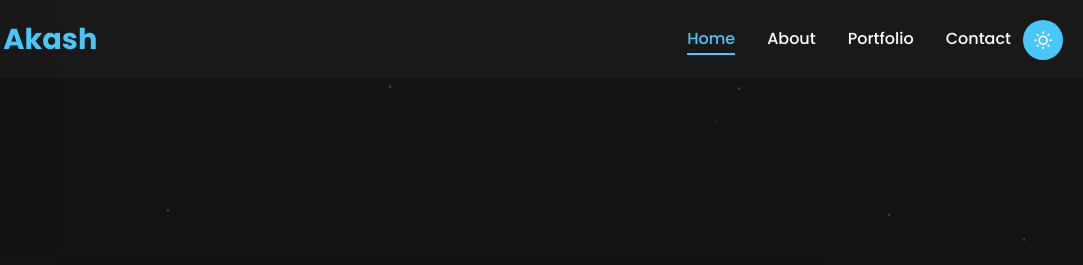
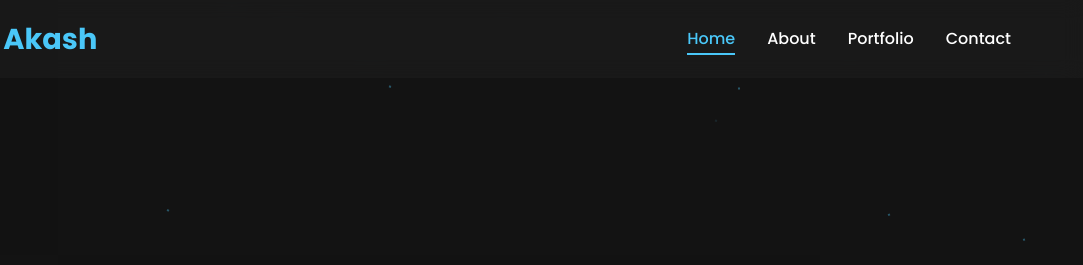
Before and after one commit to savinduakash/my-portfolio-website, a plain HTML site: page index.html in a window 1280 px wide. Shown: the top 265 px of the page, 197-1280 px from the left. Drawn offline with nearby package versions, Linux system fonts and the light colour scheme.

Commit message:
removed theme mode

```diff
--- a/index.html
+++ b/index.html
@@ -24,10 +24,7 @@
         <div class="spinner"></div>
     </div>
 
-    <!-- Theme Toggle Button -->
-    <button class="theme-toggle" onclick="toggleTheme()" aria-label="Toggle between light and dark theme">
-        <i class="ri-sun-line"></i>
-    </button>
+
 
     <!-- Navigation -->
     <nav id="navbar" aria-label="Main navigation">
```
